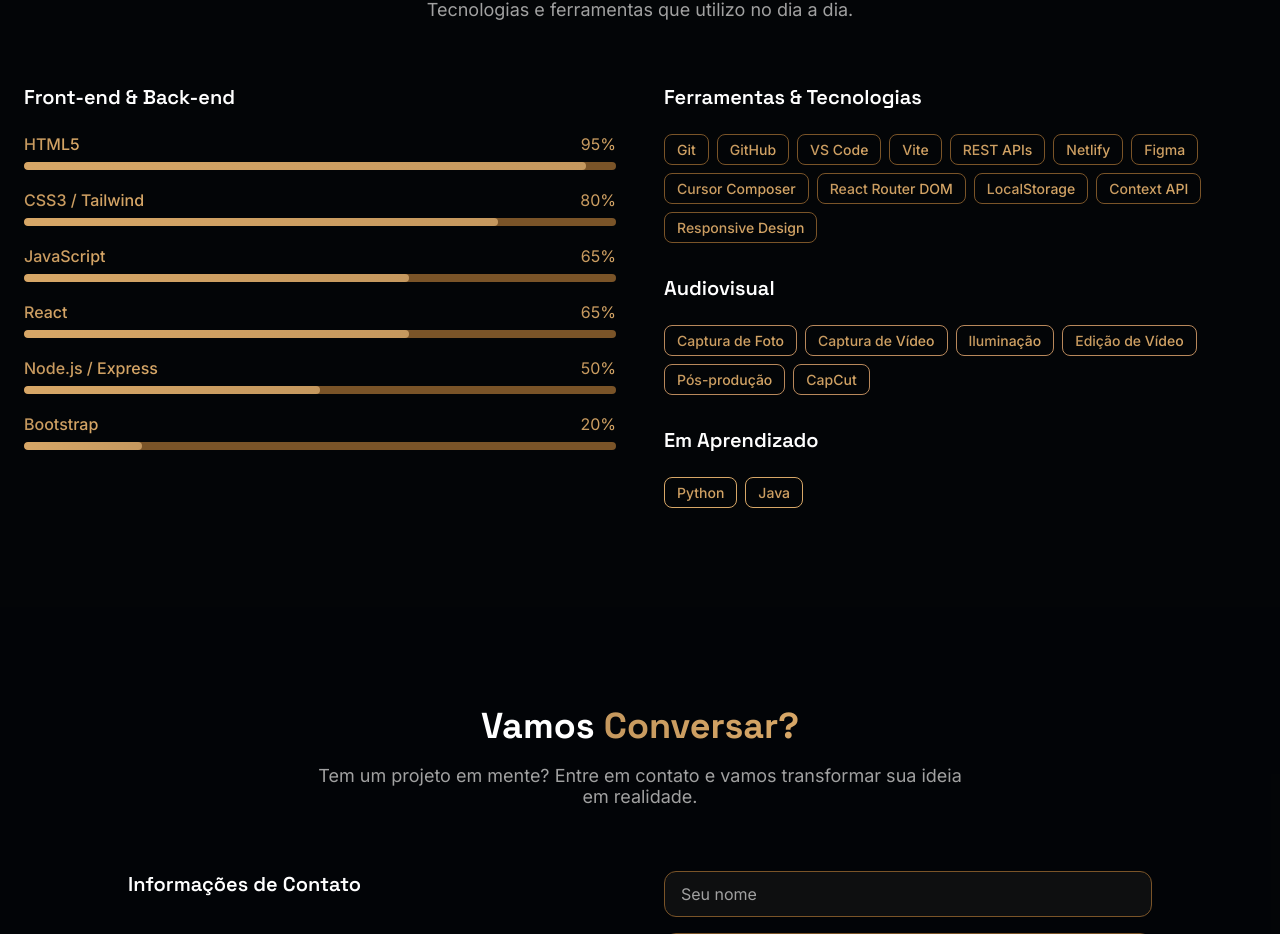
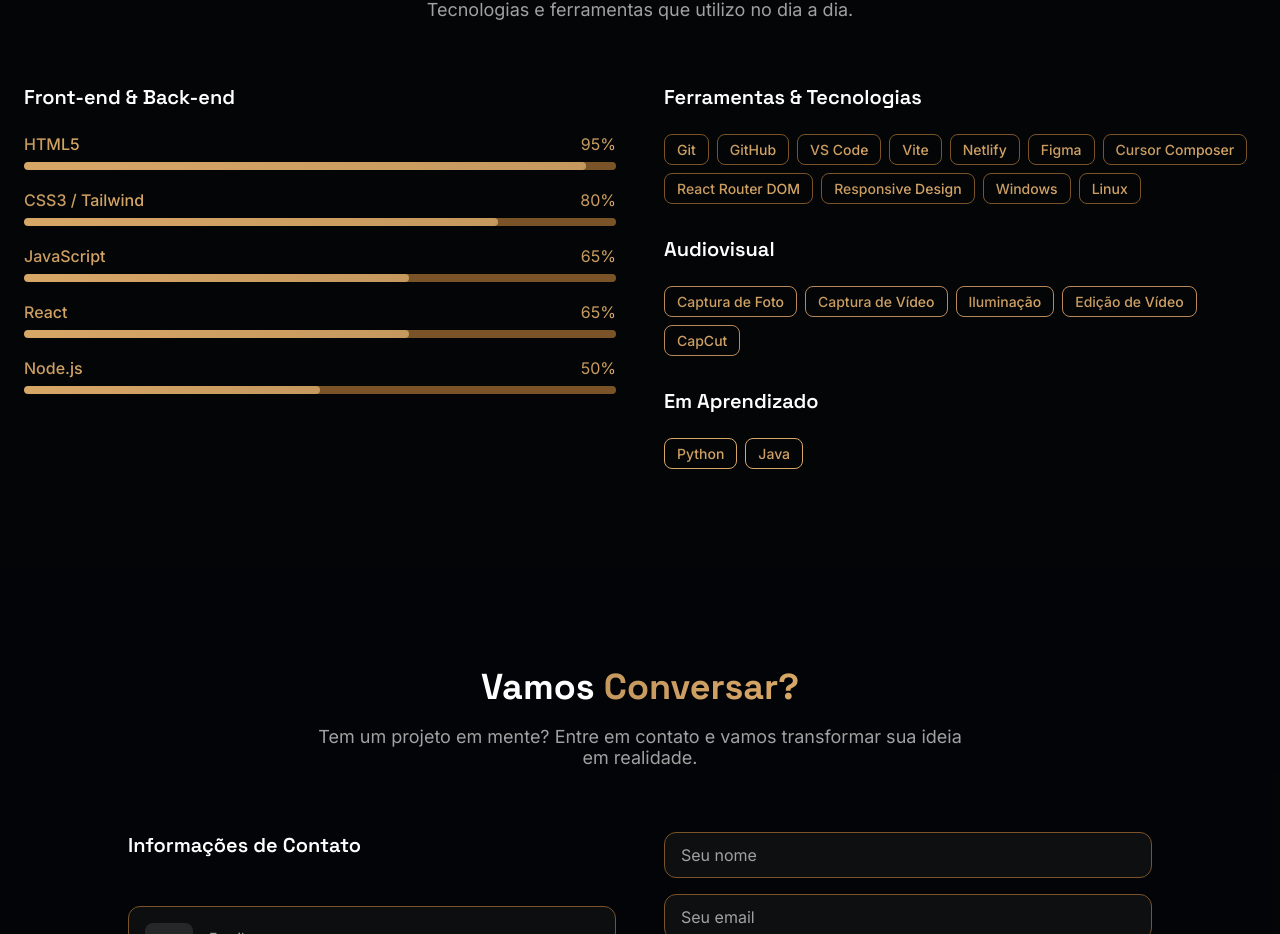
Before and after one commit to felipe-allves/Portfolio, a React (Vite) app: page / in a window 1280 px wide. Shown: the part 2529-3463 px from the top of the page. Built offline with nearby package versions, Linux system fonts and the light colour scheme.

Commit message:
refactor: Atualizar lista de habilidades e tecnologias, removendo itens desatualizados e organizando melhor as seções

```diff
--- a/src/components/Knowledge.jsx
+++ b/src/components/Knowledge.jsx
@@ -5,19 +5,18 @@ const skills = [
   { name: "CSS3 / Tailwind", level: 80 },
   { name: "JavaScript", level: 65 },
   { name: "React", level: 65 },
-  { name: "Node.js / Express", level: 50 },
-  { name: "Bootstrap", level: 20 },
+  { name: "Node.js", level: 50 },
 ];
 
 const technologies = [
-  "Git", "GitHub", "VS Code", "Vite", "REST APIs",
+  "Git", "GitHub", "VS Code", "Vite",
   "Netlify", "Figma", "Cursor Composer", "React Router DOM",
-  "LocalStorage", "Context API", "Responsive Design"
+  "Responsive Design", "Windows", "Linux"
 ];
 
 const audiovisual = [
   "Captura de Foto", "Captura de Vídeo", "Iluminação",
-  "Edição de Vídeo", "Pós-produção", "CapCut"
+  "Edição de Vídeo", "CapCut"
 ];
 
 const learning = ["Python", "Java"];
```
